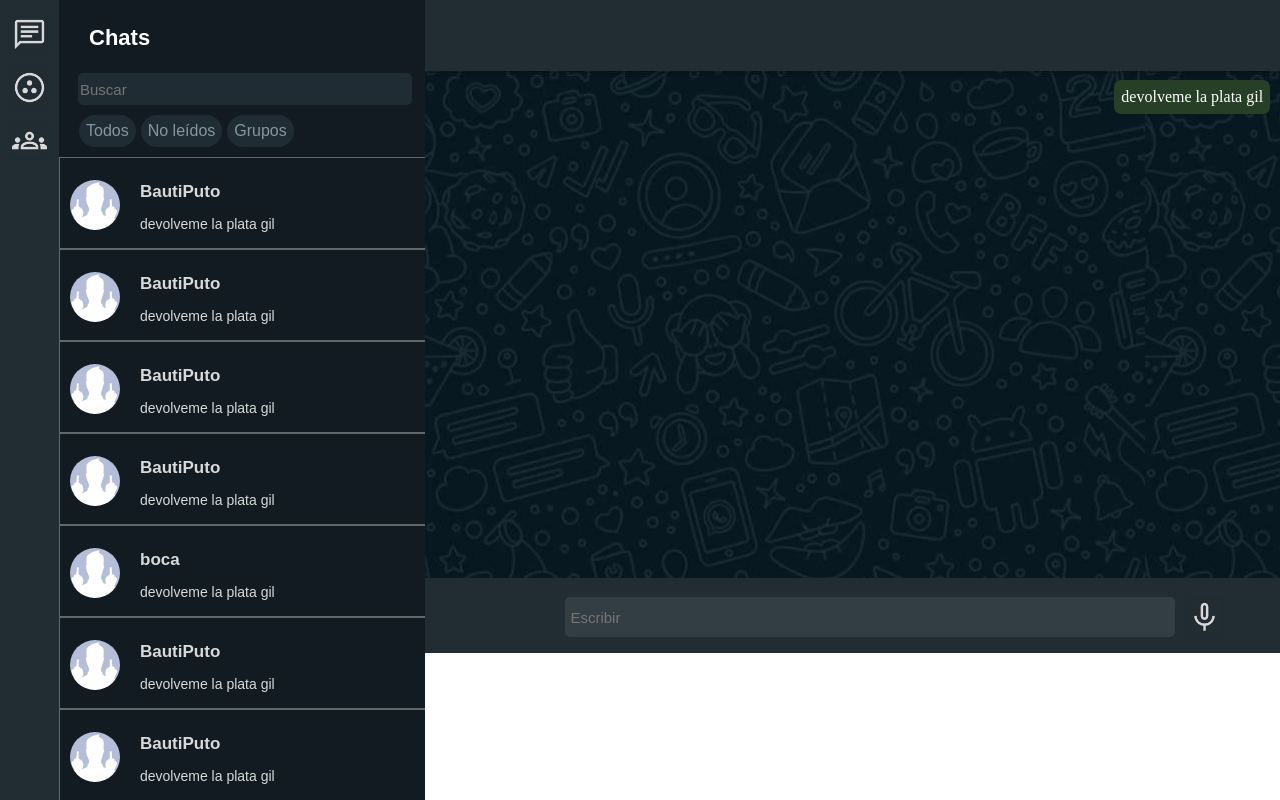
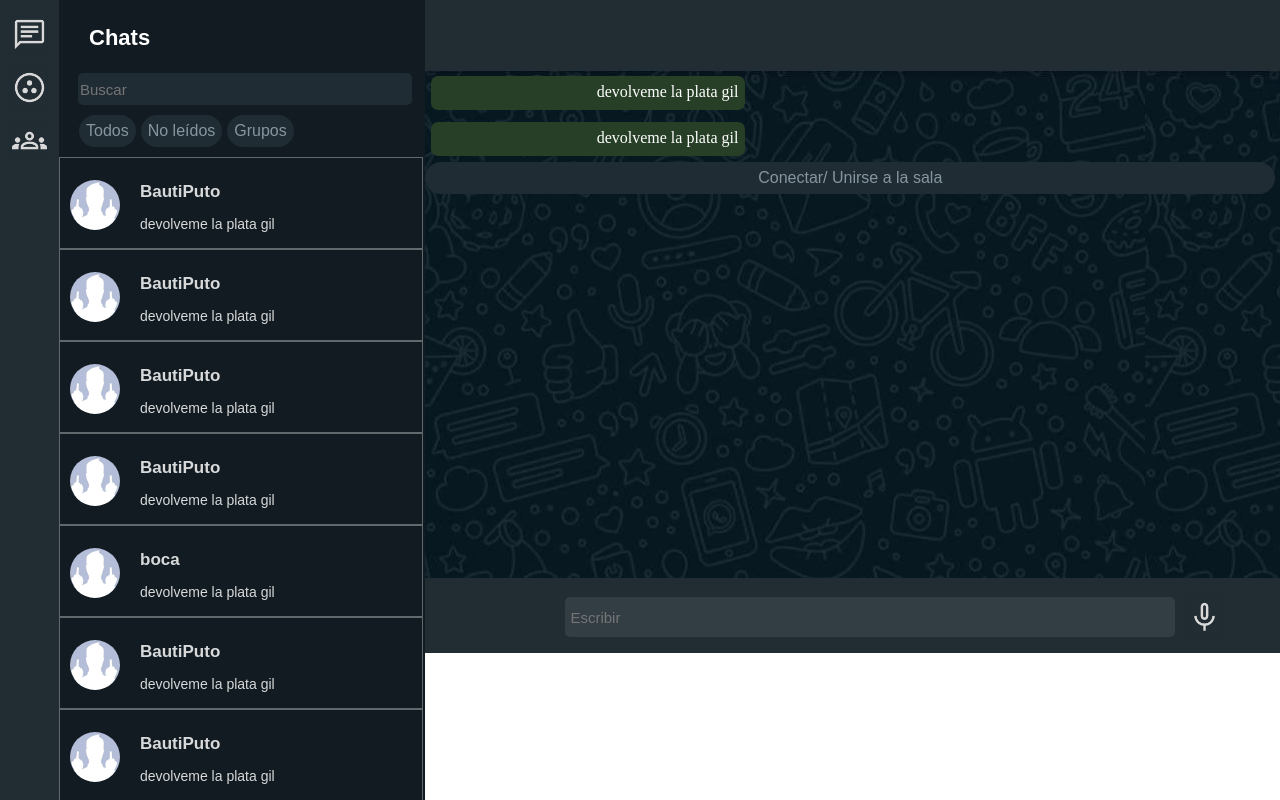
Before and after one commit to octaviopenaa/Whatsapp-OctavioPena-BautistaCastino-, a Next.js app in the folder my-app/: page / in a window 1280 px wide. Built offline with nearby package versions, Linux system fonts and the light colour scheme; no server answers.

Commit message:
socket funciona e implementado en el input de mandar mensaje

```diff
--- a/my-app/src/app/components/chatButton.module.css
+++ b/my-app/src/app/components/chatButton.module.css
@@ -1,5 +1,5 @@
 .chatButton{
-    width:95%;
+    width:93.5%;
     height:70px;
     background-color: #111b21;;
     border:solid 1px rgba(255, 255, 255, 0.336);
--- a/my-app/src/app/components/inputs.js
+++ b/my-app/src/app/components/inputs.js
@@ -1,7 +1,7 @@
 "use client"
-export default function Input({placeholder, className}){
+export default function Input({placeholder, className, onChange}){
     return(
-        <input className={className} placeholder={placeholder}>
+        <input className={className} placeholder={placeholder} onChange={onChange}>
 
         </input>
     )
--- a/my-app/src/app/components/messageButton.module.css
+++ b/my-app/src/app/components/messageButton.module.css
@@ -7,7 +7,9 @@
     border-radius: 7px;
     padding: 7px;
     align-content: center;
-    margin:10px;
+    margin:6px;
+    display: flex;
+    flex-direction: row-reverse;
 }
 
 .texto{
--- a/my-app/src/app/page.js
+++ b/my-app/src/app/page.js
@@ -3,8 +3,13 @@ import styles from "./page.module.css"
 import Input from "./components/inputs";
 import Image from "next/image";
 import MessageButton from "./components/messageButton";
+import Button from "./components/button";
+import { useState } from "react";
+import { useSocket } from "./hooks/useSocket";
+import { useEffect } from "react";
 export default function home() {
-    /*const { socket, isConnected } = useSocket();
+    const { socket, isConnected } = useSocket();
+    const [message, setMessage] = useState("");
 
     useEffect(() => {
         // Evitar que genere errores si no esta el socket
@@ -14,14 +19,29 @@ export default function home() {
             console.log("me llego mensaje", data);
         })
 
+        socket.on('newMessage', (data) => {
+            console.log("Mensaje de la sala", data);
+        })
+
+        socket.on('pingAll', (data) => {
+            console.log("me llego mensaje", data);
+        })
+
     }, [socket,isConnected]);
 
 
     function handleClick() {
-        socket.emit('pingAll', {message: "facu pito chico"})
+        socket.emit('pingAll', {message: "facu pit chico"})
     }
-    <Button onClick={handleClick} text="Enviar pingALL"/>
-    */
+
+    function handleSendMessage() {
+        socket.emit('sendMessage', {message: message})
+    }
+
+    function handleChangeInput(event) {
+        setMessage(event.target.value);
+    }
+
 
     return (
         <div className={styles.div_child}>
@@ -30,14 +50,16 @@ export default function home() {
             </section>
             <section className={styles.seccionMensajes}>
                 <MessageButton text="devolveme la plata gil"/>
+                <MessageButton text="devolveme la plata gil"/>
+                <Button onClick={()=>socket.emit('joinRoom',{room:"boca"})} text="Conectar/ Unirse a la sala"/>
             </section>
             <section className={styles.barraDeEscribir}>
                 <div className={styles.escribirDiv}>
-                    <Input className={styles.inputEscribir} placeholder="Escribir" />
+                    <Input className={styles.inputEscribir} placeholder="Escribir" onChange={handleChangeInput} />
                 </div>
                 <div>
 
-                    <Image className={styles.iconoMicro}
+                    <Image className={styles.iconoMicro} onClick={handleSendMessage}
                         src="/images/icono_Micro.png"
                         width={35}
                         height={35}
--- a/my-app/src/app/page.module.css
+++ b/my-app/src/app/page.module.css
@@ -58,7 +58,7 @@
     width: 100%;
     height: 100%;
     display: flex;
-    flex-direction: row-reverse;
+    flex-direction: column;
 }
 
 .header{
```
